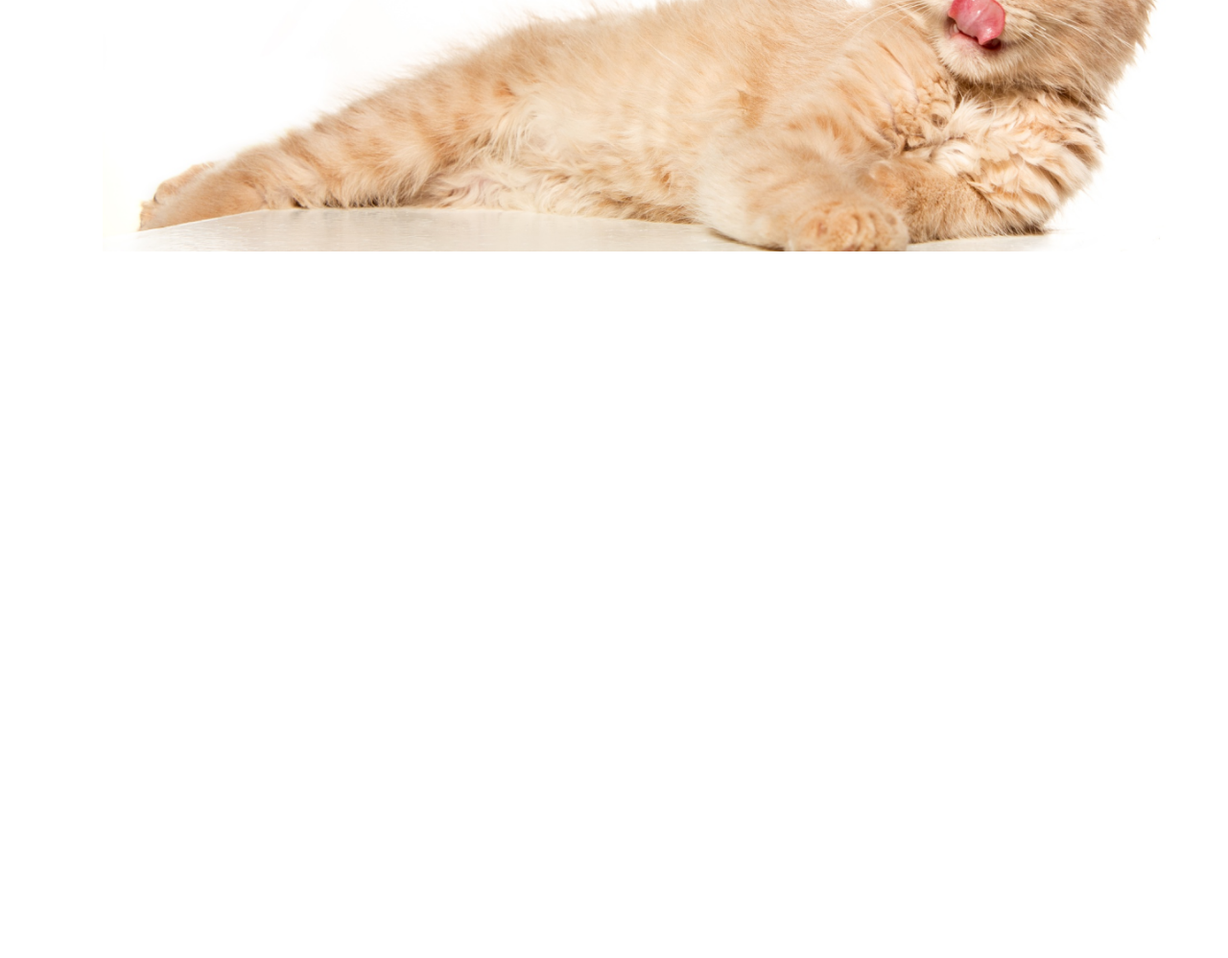
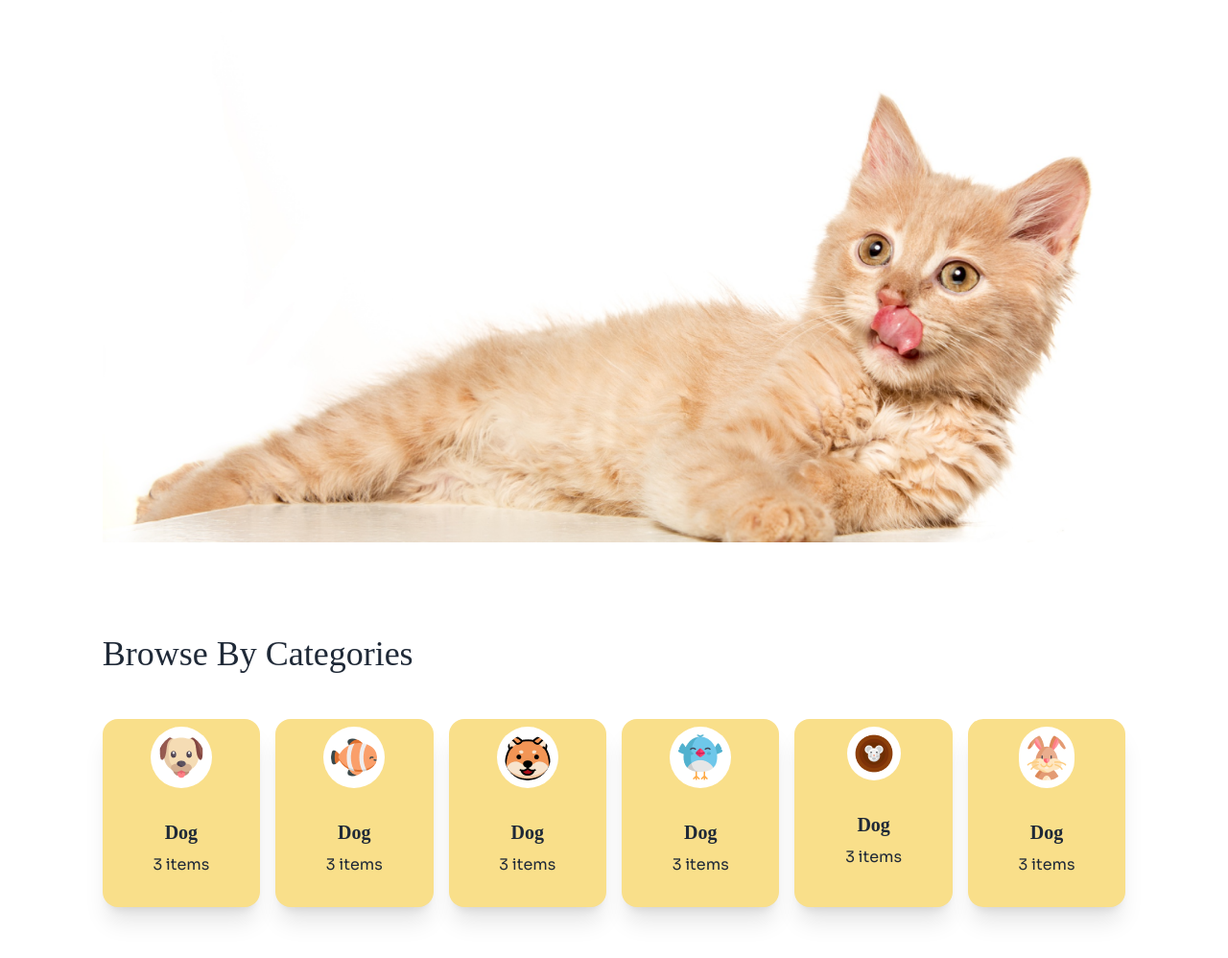
Before and after one commit to akkasali-dev/assignment-3, a plain HTML site: page index.html in a window 1280 px wide. Shown: the part 500-1498 px from the top of the page at 96% size. Before the commit the page ends 800 px from the top, so only its background shows below. Drawn offline with nearby package versions, Linux system fonts and the light colour scheme; a web font is replaced by a local one.

Commit message:
added browse done commit

```diff
--- a/index.html
+++ b/index.html
@@ -67,20 +67,87 @@
         </div>
        </nav>
        <!-- hero section -->
-       <div class="md:w-5/6 mx-auto my-24">
-         <div class="relative space-y-7 z-10 mx-2">
+       <div class="md:w-5/6 mx-auto my-24 px-2 md:px-0">
+         <div class="space-y-7">
             <h1 class="text-5xl font-adlam">Pamper Your Pet,<br> Because They Deserve <br> the Bes</h1>
             <p class="">Discover a world of treats, toys, and essentials handpicked for <br> your furry friends. Shop now and make tails wag with joy!</p>
             <button class="btn bg-btn-primary">Find a pet</button>
          </div>
-         <div class="absolute top-[450px] md:top-24">
+         <div>
             <img class="" src="./c1-assets/cat-big.png" alt="">
          </div>
       </div>
     </header>
 
     <!-- main -->
-    <main></main>
+    <main class="my-24">
+       <!-- browse section -->
+        <section class="md:w-5/6 mx-auto font-adlam px-2 md:px-0">
+          <h1 class="text-4xl">Browse By Categories</h1>
+          <div class="grid grid-cols-2 md:grid-cols-3 lg:grid-cols-6 gap-4">
+            <div class="card bg-[#F9DF8A] shadow-xl my-12">
+              <figure class="pt-2">
+                <img class="rounded-full bg-white p-2" src="./c1-assets/dog-cartoon.png"
+                  alt=/>
+              </figure>
+              <div class="card-body items-center">
+                <h2 class="card-title">Dog</h2>
+                <p class="font-sora">3 items</p>
+              </div>
+            </div>
+            <div class="card bg-[#F9DF8A] shadow-xl my-12">
+              <figure class="pt-2">
+                <img class="rounded-full bg-white p-2" src="./c1-assets/fish-cartoon.png"
+                  alt=/>
+              </figure>
+              <div class="card-body items-center">
+                <h2 class="card-title">Dog</h2>
+                <p class="font-sora">3 items</p>
+              </div>
+            </div>
+            <div class="card bg-[#F9DF8A] shadow-xl my-12">
+              <figure class="pt-2">
+                <img class="rounded-full bg-white p-2" src="./c1-assets/cat-cartoon.png"
+                  alt=/>
+              </figure>
+              <div class="card-body items-center">
+                <h2 class="card-title">Dog</h2>
+                <p class="font-sora">3 items</p>
+              </div>
+            </div>
+            <div class="card bg-[#F9DF8A] shadow-xl my-12">
+              <figure class="pt-2">
+                <img class="rounded-full bg-white p-2" src="./c1-assets/bird-cartoon.png"
+                  alt=/>
+              </figure>
+              <div class="card-body items-center">
+                <h2 class="card-title">Dog</h2>
+                <p class="font-sora">3 items</p>
+              </div>
+            </div>
+            <div class="card bg-[#F9DF8A] shadow-xl my-12">
+              <figure class="pt-2">
+                <img class="rounded-full bg-white p-2" src="./c1-assets/mouse-cartoon.png"
+                  alt=/>
+              </figure>
+              <div class="card-body items-center">
+                <h2 class="card-title">Dog</h2>
+                <p class="font-sora">3 items</p>
+              </div>
+            </div>
+            <div class="card bg-[#F9DF8A] shadow-xl my-12">
+              <figure class="pt-2">
+                <img class="rounded-full bg-white p-2" src="./c1-assets/rabbit-cartoon.png"
+                  alt=/>
+              </figure>
+              <div class="card-body items-center">
+                <h2 class="card-title">Dog</h2>
+                <p class="font-sora">3 items</p>
+              </div>
+            </div>
+          </div>
+        </section>
+    </main>
 
     <!-- footer -->
     <footer></footer>
```
